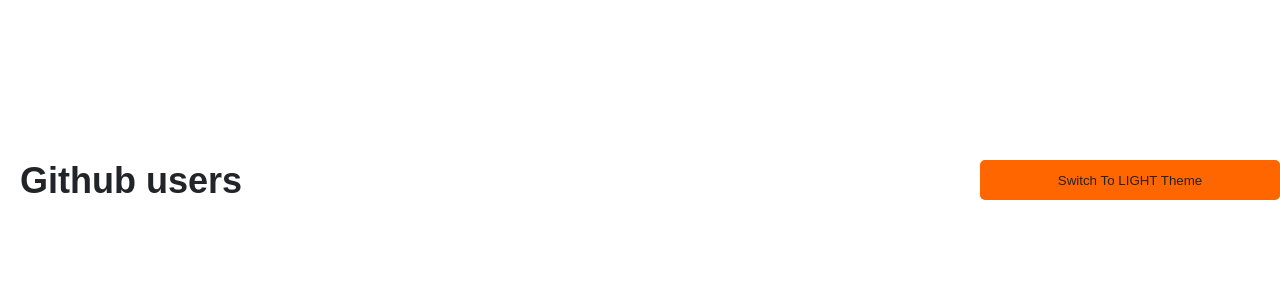
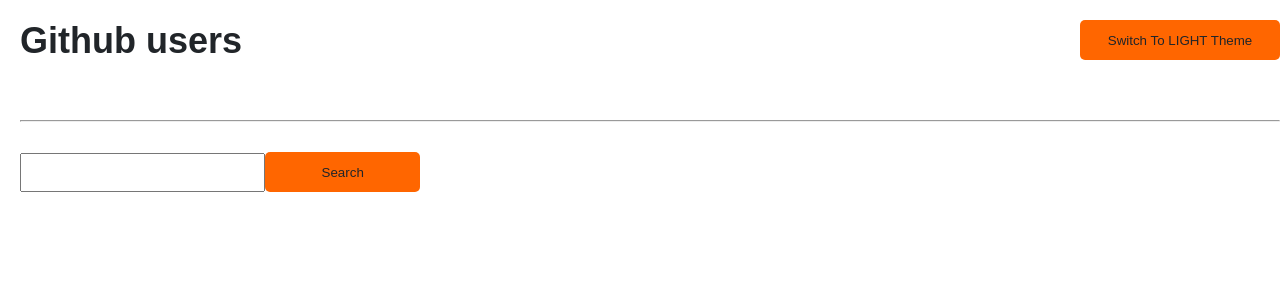
Before and after one commit to saladinjake/demo-example-store, a React (Vite) app: page / in a window 1280 px wide. Shown: the top 300 px of the page. Built offline with nearby package versions, Linux system fonts and the light colour scheme.

Commit message:
minimalistic mvp

```diff
--- a/src/App.tsx
+++ b/src/App.tsx
@@ -1,3 +1,4 @@
+import { useState } from 'react';
 import { useMode } from './style/ModeProvider';
 import styled from "styled-components"
 
@@ -10,15 +11,15 @@
   border: none;
   cursor: pointer;
   height:40px;
-  width:300px;
+  width:200px;
 `
 
 const Container = styled.main`
   width: 100%;
   height: 100vh;
   display: flex;
-  justify-content: center;
-  align-items: center;
+  // justify-content: center;
+  // align-items: center;
   flex-direction: column;
   background: ${props => props.theme.color.primary};
   padding:10px;
@@ -31,26 +32,57 @@
   color: ${props => props.theme.color.text};
 `
 
-const Input = styled.input`
+const Input = styled.input<{width?: string}>`
  padding: 10px;
+ width: ${({width})=> width ? width :"333px"}
 `
 
-const Flex = styled.div<{ direction?: string; align?: string; width?: string; height?: string; justifyContent?: string }>`
+const Flex = styled.div<{ direction?: string;
+   align?: string;
+   width?: string; height?: string; justifyContent?: string; gap?: string }>`
   display: flex;
   width: ${({ width }) => width ? width : "100vw"};
   height: ${({ height }) => height ? height : "100%"};
   justify-content: ${({ justifyContent }) => justifyContent ? justifyContent : "center"};
   align-items: ${({ align }) => align ? align : "left"};
   flex-direction: ${({ direction }) => direction ? direction : "row"};
+  flex-gap: ${({ gap}) => gap ? gap : "10px"}
 `
 
 
 function App() {
   const [mode, setMode] = useMode();
+  const [searchField, setSearchField] = useState<string>("");
+  const [profile, setProfile] = useState<any>({});
+  const [error, setError] = useState<string>("")
   const handleToggle = () => {
     setMode((mode) => mode === 'light' ? 'dark' : 'light');
   }
 
+
+  const  handleGetApiRequest = async () => {
+    try{
+
+
+       const response = await( await fetch(`https://api.github.com/users/${searchField}`));
+       console.log( await response.json(),">>>")
+
+       if(response.ok){
+         setProfile(response.json())
+       }else{
+         setProfile({})
+         setError("No record Found.")
+       }
+
+      } catch(error){
+        setError("Some Error Occured.")
+      }
+  }
+
+  const handleChange = (event: any) => {
+    const val  =  event.target.value as string
+    setSearchField(val)
+  }
   return (
 
     <Container>
@@ -58,14 +90,18 @@
 
 
 
-      <Flex width="100%" height="500px" direction="row" justifyContent='space-between'>
+      <Flex width="100%" height="100px" direction="row" justifyContent='space-between'>
         <Title>Github users</Title>
 
         <Button onClick={handleToggle}>Switch To {mode.toUpperCase()} Theme</Button>
       </Flex>
+<hr/>
+        <Flex direction="row" height="100px" width="400px"  justifyContent="center" align="center">
 
 
-
+        <Input onChange={handleChange} />
+        <Button onClick={handleGetApiRequest}> Search</Button>
+      </Flex>
     </Container>
   )
 }
```
